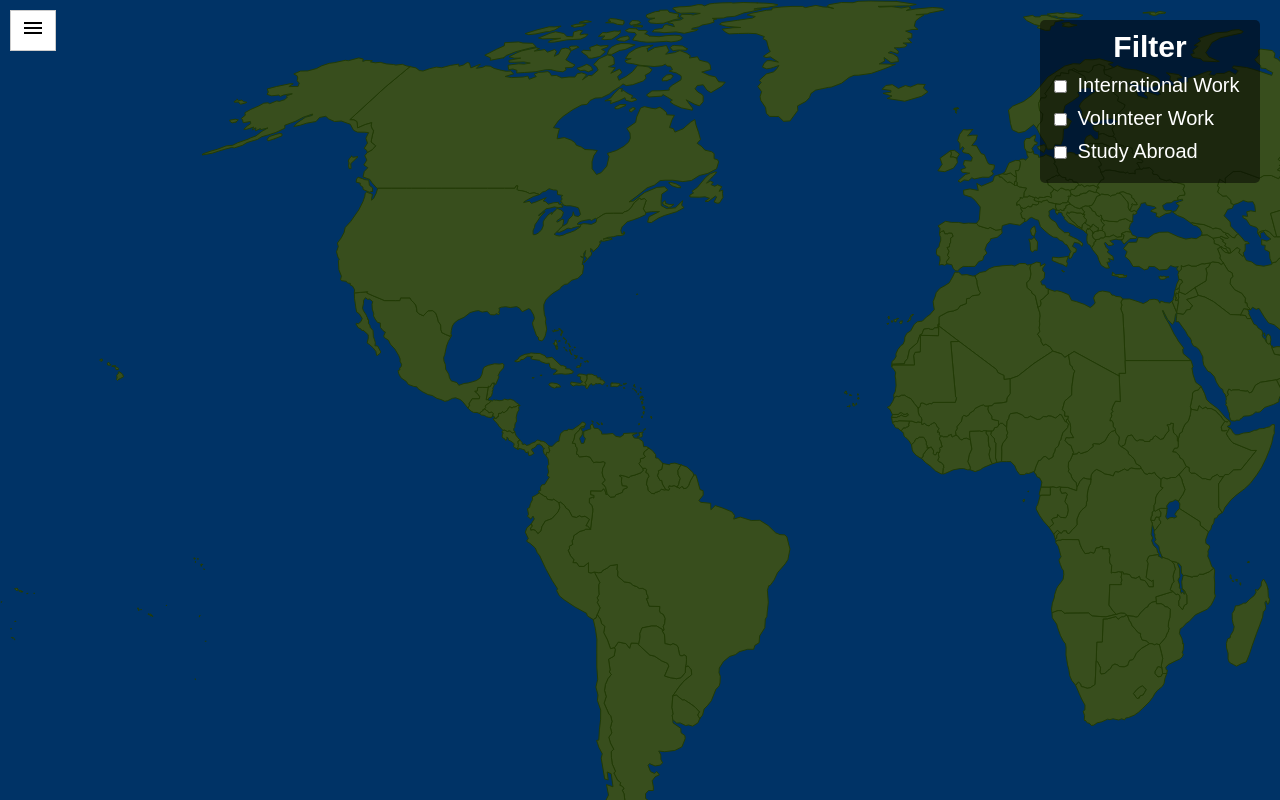
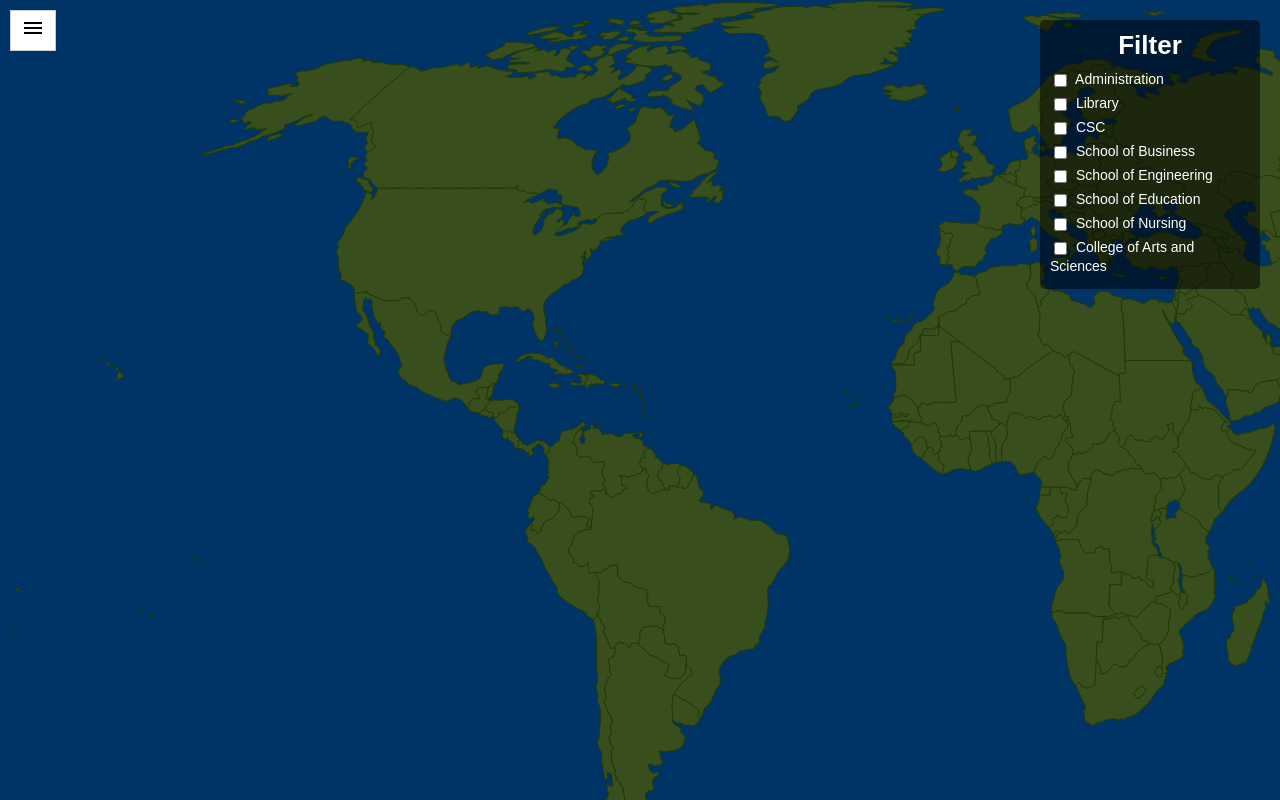
Before and after one commit to upcs/cs341-spring-2024-cisgo-afternoon, a React (Create React App) app in the folder client/: page / in a window 1280 px wide. Built offline with nearby package versions, Linux system fonts and the light colour scheme; no server answers.

Commit message:
filter and login button are here

```diff
--- a/client/src/components/FilterBox.js
+++ b/client/src/components/FilterBox.js
@@ -6,13 +6,28 @@ import React from 'react';
     <div className="filter-box">
       <h2>Filter</h2>
       <label>
-         <input type="checkbox" /> International Work
+        <input type="checkbox" /> Administration
       </label>
       <label>
-         <input type="checkbox" /> Volunteer Work
+        <input type="checkbox" /> Library
       </label>
       <label>
-         <input type="checkbox" /> Study Abroad
+        <input type="checkbox" /> CSC
+      </label>
+      <label>
+        <input type="checkbox" /> School of Business
+      </label>
+      <label>
+        <input type="checkbox" /> School of Engineering
+      </label>
+      <label>
+        <input type="checkbox" /> School of Education
+      </label>
+      <label>
+        <input type="checkbox" /> School of Nursing
+      </label>
+      <label>
+        <input type="checkbox" /> College of Arts and Sciences
       </label>
     </div>
   );
--- a/client/src/pages/Search.js
+++ b/client/src/pages/Search.js
@@ -66,21 +66,16 @@ const Search = () => {
       <NavBar /> {/* Ensure NavBar is rendered */}
       <div className="app">
 
-        <input className = "search" placeholder='Search Location...' onChange={event => setQuery(event.target.value)}></input>
-        {experiences.filter(post => {
+        <form onSubmit={handleSearch}>
+          <input name="query" placeholder='Search Location...'></input>
+          <button type='submit'>Submit</button>
+        </form>
+        {experiences.map((post, index) => (
 
-          if (query === '') {
-            return post;
-          } else if (post.body.location.country.toLowerCase().includes(query.toLowerCase())) {
-            return post;
-          }
-
-        }).map((post, index) => (
-          <div className="box" key={index} onClick={() => openPopup(post)}>
+        <div className="box" key={index} onClick={() => openPopup(post)}>
             <div>
-              <p>{post.name.firstName} {post.name.lastName} ({post.contact.email})</p>
-              <p>{post.body.location.country}{post.body.location.region === null ? "" : ", " + post.body.location.region}</p>
-            </div>
+              <p>{post.name.first} {post.name.last} ({post.contact.email})</p>
+              <p>{post.location.country}{post.location.region === null ? "" : ", " + post.location.region}</p></div>
             <div className="country-flag-container">
               <img src={getCountryFlag(post.location.country)} alt="Country Flag" className="country-flag" />
             </div>
--- a/client/src/static/css/components/Filter.css
+++ b/client/src/static/css/components/Filter.css
@@ -14,6 +14,7 @@
     color: white;
     margin: 0; /* Reset margin to zero */
     margin-bottom: 10px;
+    font-size: 26px;
     text-align: center;
   }
 
@@ -21,13 +22,14 @@
     display: block;
     color: white;
     margin: 0; /* Reset margin to zero */
-    margin-bottom: 10px;
+    margin-bottom: 5px; /* Reduce bottom margin */
+    font-size: 14px; /* Set the font size */
   }
+
   .filter-box input[type="checkbox"] {
     margin-right: 5px;
     vertical-align: middle; /* Align checkboxes vertically */
   }
-
 
   .filter-content {
     position: relative; /* Ensure content stays fixed relative to the box */
```
Lines whose indentation alone changed are shown as unchanged.
